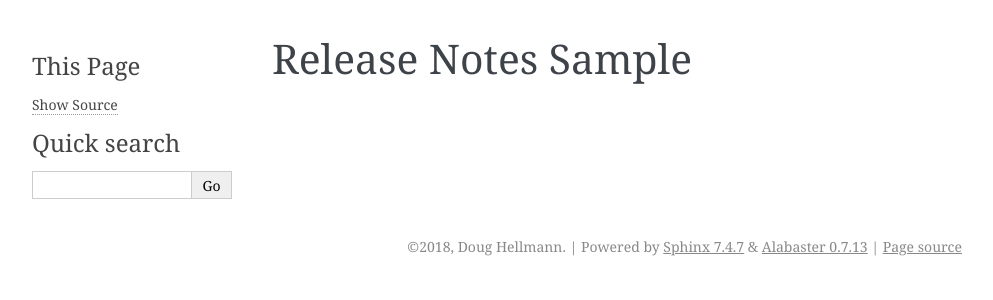
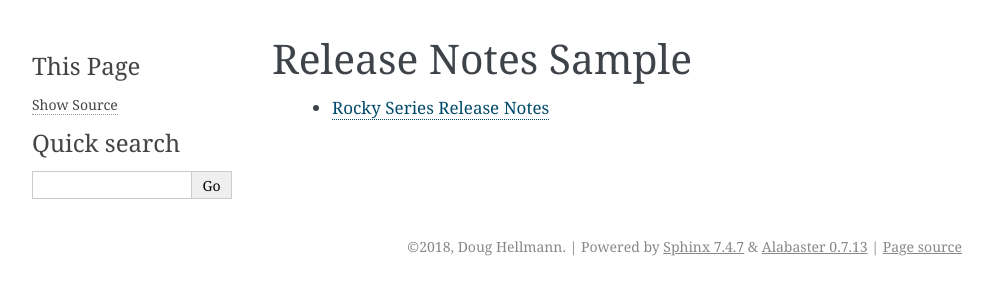
Before and after one commit to dhellmann/reno-sample-repository, a Sphinx documentation site: the page built from doc/source/index.rst, in a window 1280 px wide. Shown: the top 300 px of the page, without its empty margins (148-1141 px from the left). Built offline with Sphinx 7.4.7, drawn with Linux system fonts in a browser that asks for light colours; pages that are not in the unit, such as notebooks, are missing from menus.

Commit message:
add stable/rocky page to documentation build
Signed-off-by: Doug Hellmann <doug@doughellmann.com>

```diff
--- a/doc/source/index.rst
+++ b/doc/source/index.rst
@@ -6,3 +6,4 @@
     :maxdepth: 1
 
     unreleased
+    rocky
--- /dev/null
+++ b/doc/source/rocky.rst
@@ -0,0 +1,6 @@
+============================
+ Rocky Series Release Notes
+============================
+
+.. release-notes::
+   :branch: stable/rocky
```
